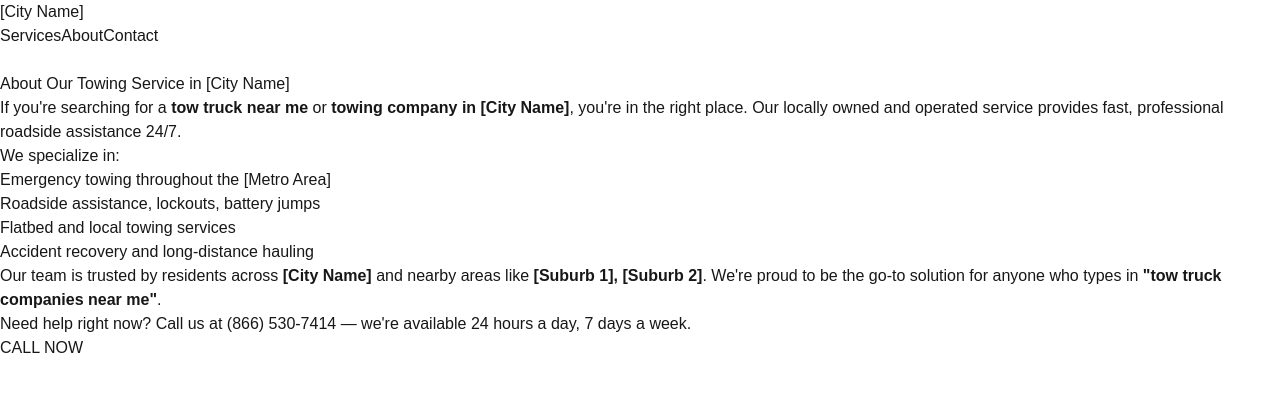
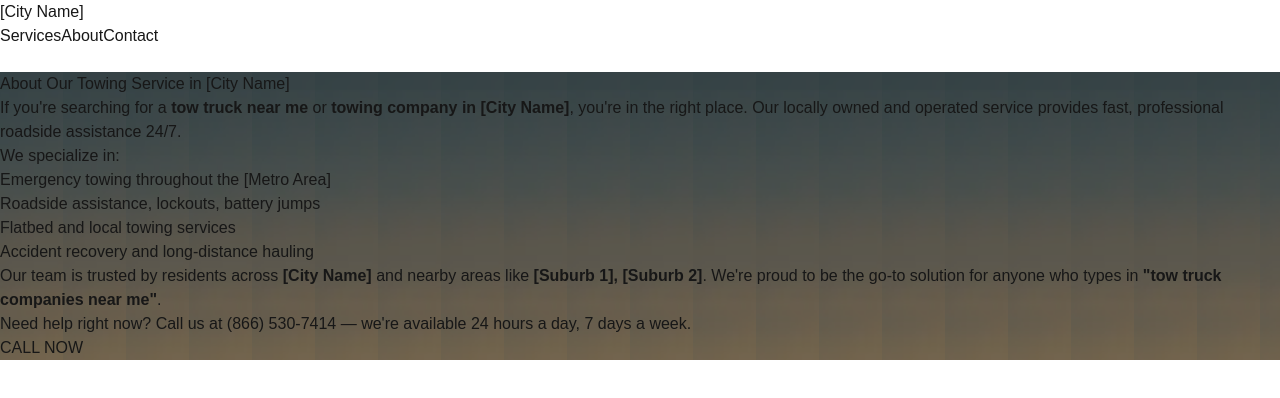
Before and after one commit to website-rank-rent/Towing-Troy-MI, a Next.js app: page /about in a window 1280 px wide. Shown: the top 398 px of the page. Built offline with nearby package versions, Linux system fonts and the light colour scheme.

Commit message:
fixed quotes on about page (for vercel)

```diff
--- a/src/app/about/page.tsx
+++ b/src/app/about/page.tsx
@@ -5,16 +5,18 @@
 
 export default function AboutPage() {
   return (
-    <main className="max-w-3xl mx-auto px-6 py-16 text-gray-900">
+    <main
+      className="min-h-screen bg-cover bg-center bg-no-repeat text-white px-6 py-16"
+      style={{ backgroundImage: "url('/about-bg.jpg')" }}
+    >
+      <div className="max-w-3xl mx-auto bg-black/60 backdrop-blur-md p-8 rounded-lg">
         <h1 className="text-4xl font-bold mb-6">About Our Towing Service in [City Name]</h1>
 
         <p className="mb-4 text-lg">
-        If you're searching for a <strong>tow truck near me</strong> or <strong>towing company in [City Name]</strong>, you're in the right place. Our locally owned and operated service provides fast, professional roadside assistance 24/7.
+          If you&apos;re searching for a <strong>tow truck near me</strong> or <strong>towing company in [City Name]</strong>, you&apos;re in the right place. Our locally owned and operated service provides fast, professional roadside assistance 24/7.
         </p>
 
-      <p className="mb-4 text-lg">
-        We specialize in:
-      </p>
+        <p className="mb-4 text-lg">We specialize in:</p>
 
         <ul className="list-disc pl-6 mb-4 text-lg">
           <li>Emergency towing throughout the [Metro Area]</li>
@@ -24,11 +26,15 @@
         </ul>
 
         <p className="mb-4 text-lg">
-        Our team is trusted by residents across <strong>[City Name]</strong> and nearby areas like <strong>[Suburb 1], [Suburb 2]</strong>. We're proud to be the go-to solution for anyone who types in <strong>"tow truck companies near me"</strong>.
+          Our team is trusted by residents across <strong>[City Name]</strong> and nearby areas like <strong>[Suburb 1], [Suburb 2]</strong>. We&apos;re proud to be the go-to solution for anyone who types in <strong>&quot;tow truck companies near me&quot;</strong>.
         </p>
 
         <p className="text-lg mb-8">
-        Need help right now? Call us at <a href="tel:+18665307414" className="text-blue-600 font-semibold">(866) 530‑7414</a> — we're available 24 hours a day, 7 days a week.
+          Need help right now? Call us at{' '}
+          <a href="tel:+18665307414" className="text-blue-400 font-semibold">
+            (866) 530‑7414
+          </a>{' '}
+          — we&apos;re available 24 hours a day, 7 days a week.
         </p>
 
         {/* Call Now Button */}
@@ -40,6 +46,7 @@
             CALL NOW
           </a>
         </div>
+      </div>
     </main>
   );
 }
```
Lines whose indentation alone changed are shown as unchanged.
